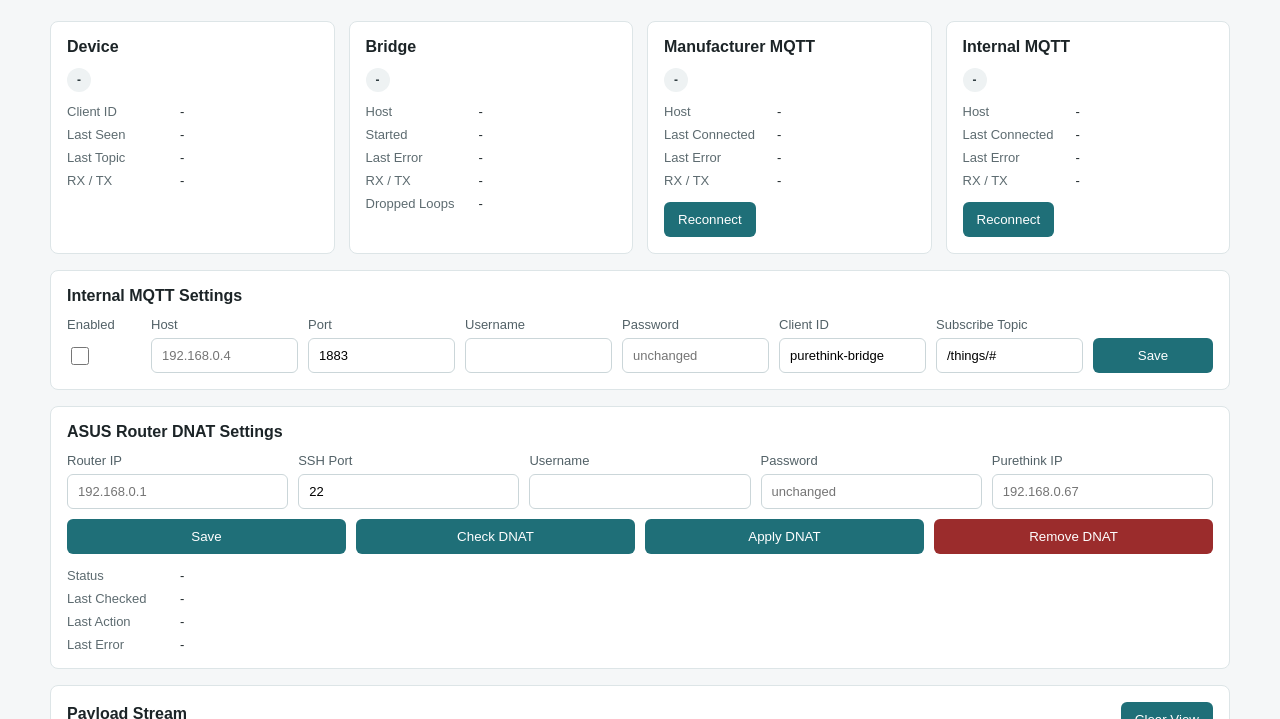
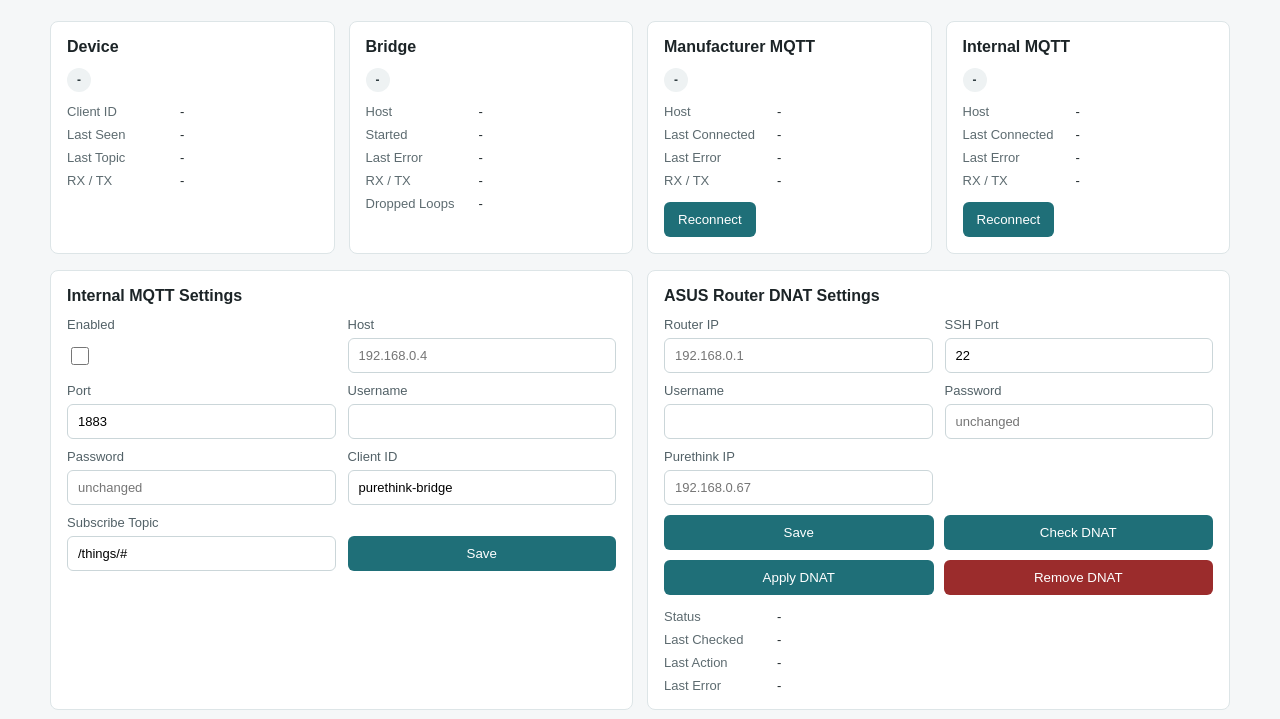
Before and after one commit to af950833/purethink_bridge, a website: page public/index.html in a window 1280 px wide. Shown: the part 81-800 px from the top of the page. Drawn offline with Linux system fonts and the light colour scheme; no server answers.

Commit message:
Place settings cards side by side

```diff
--- a/public/index.html
+++ b/public/index.html
@@ -65,6 +65,7 @@
         </article>
       </section>
 
+      <section class="settings-grid">
         <section class="settings">
           <h2>Internal MQTT Settings</h2>
           <form id="configForm" class="internal-form">
@@ -140,6 +141,7 @@
             <dt>Last Error</dt><dd id="dnatError">-</dd>
           </dl>
         </section>
+      </section>
 
       <section class="payloads">
         <div class="section-title">
--- a/public/styles.css
+++ b/public/styles.css
@@ -126,6 +126,17 @@ dd {
   margin-top: 16px;
 }
 
+.settings-grid {
+  display: grid;
+  grid-template-columns: repeat(2, minmax(0, 1fr));
+  gap: 14px;
+  margin-top: 16px;
+}
+
+.settings-grid .settings {
+  margin-top: 0;
+}
+
 .payloads {
   margin-top: 16px;
 }
@@ -198,13 +209,13 @@ form {
 }
 
 .internal-form {
-  grid-template-columns: 74px repeat(6, minmax(96px, 1fr)) 120px;
-  gap: 10px;
+  grid-template-columns: repeat(2, minmax(0, 1fr));
+  gap: 10px 12px;
 }
 
 .dnat-form {
-  grid-template-columns: repeat(5, minmax(120px, 1fr));
-  gap: 10px;
+  grid-template-columns: repeat(2, minmax(0, 1fr));
+  gap: 10px 12px;
 }
 
 label {
@@ -237,7 +248,7 @@ input[type="checkbox"] {
 
 .button-row {
   display: grid;
-  grid-template-columns: repeat(4, minmax(0, 1fr));
+  grid-template-columns: repeat(2, minmax(0, 1fr));
   gap: 10px;
   grid-column: 1 / -1;
 }
@@ -252,6 +263,10 @@ input[type="checkbox"] {
     grid-template-columns: repeat(2, minmax(0, 1fr));
   }
 
+  .settings-grid {
+    grid-template-columns: 1fr;
+  }
+
 }
 
 @media (max-width: 620px) {
@@ -264,7 +279,7 @@ input[type="checkbox"] {
     flex-direction: column;
   }
 
-  .status-grid, form, .internal-form, .dnat-form {
+  .status-grid, .settings-grid, form, .internal-form, .dnat-form {
     grid-template-columns: 1fr;
   }
 
```
Lines whose indentation alone changed are shown as unchanged.
